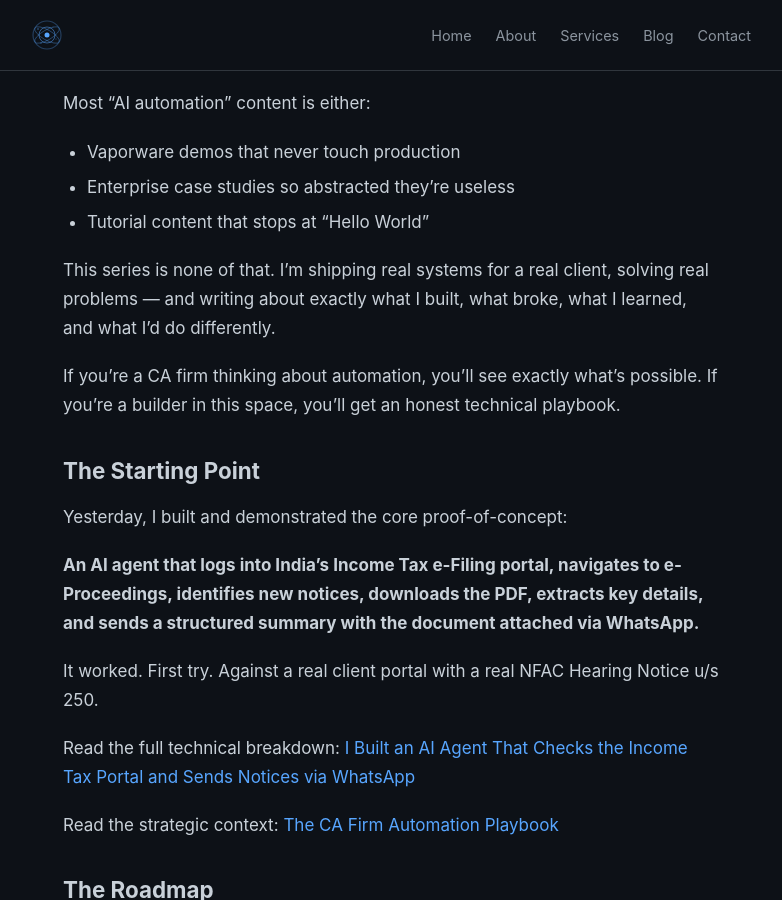
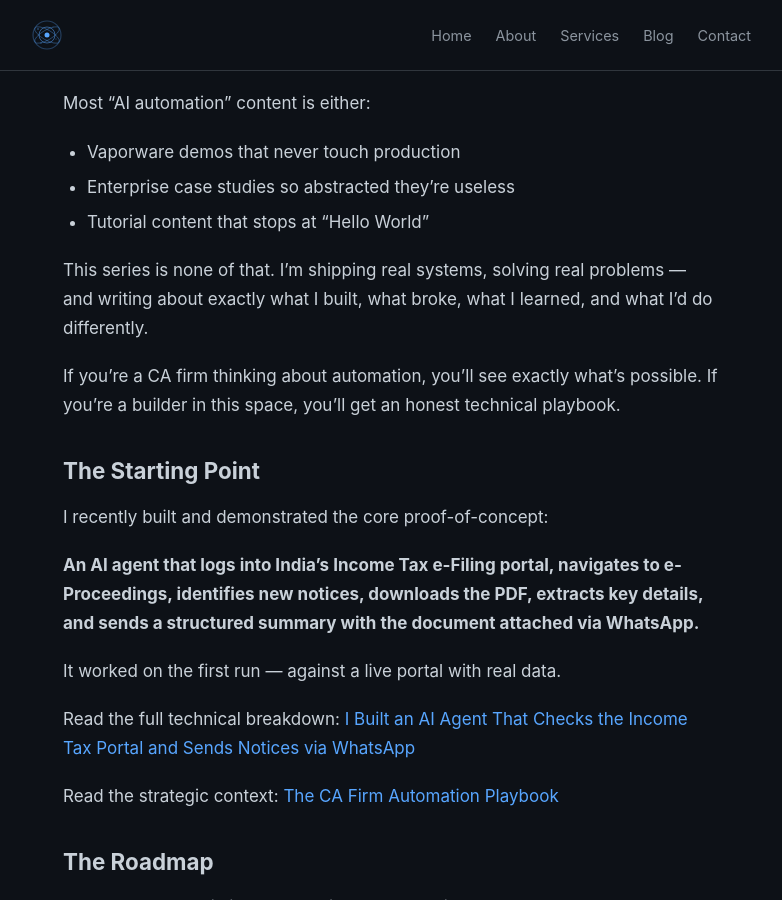
Before and after one commit to prithvi-vk/prithvi-vk.github.io, a Jekyll site: the page built from _posts/2026-03-31-building-in-public-ca-automation-series.md, in a window 1280 px wide and 900 px high, scrolled down 445 px. Shown: the whole window, without its empty margins (249-1031 px from the left). Built offline with Jekyll 4.4.1, drawn with Linux system fonts in a browser that asks for light colours; some of the changed text lies outside the part shown.

Commit message:
Scrub sensitive client info from _posts/2026-03-31-building-in-public-ca-automation-series.md

```diff
--- a/_posts/2026-03-31-building-in-public-ca-automation-series.md
+++ b/_posts/2026-03-31-building-in-public-ca-automation-series.md
@@ -19,17 +19,17 @@ Most "AI automation" content is either:
 - Enterprise case studies so abstracted they're useless
 - Tutorial content that stops at "Hello World"
 
-This series is none of that. I'm shipping real systems for a real client, solving real problems — and writing about exactly what I built, what broke, what I learned, and what I'd do differently.
+This series is none of that. I'm shipping real systems, solving real problems — and writing about exactly what I built, what broke, what I learned, and what I'd do differently.
 
 If you're a CA firm thinking about automation, you'll see exactly what's possible. If you're a builder in this space, you'll get an honest technical playbook.
 
 ## The Starting Point
 
-Yesterday, I built and demonstrated the core proof-of-concept:
+I recently built and demonstrated the core proof-of-concept:
 
 **An AI agent that logs into India's Income Tax e-Filing portal, navigates to e-Proceedings, identifies new notices, downloads the PDF, extracts key details, and sends a structured summary with the document attached via WhatsApp.**
 
-It worked. First try. Against a real client portal with a real NFAC Hearing Notice u/s 250.
+It worked on the first run — against a live portal with real data.
 
 Read the full technical breakdown: [I Built an AI Agent That Checks the Income Tax Portal and Sends Notices via WhatsApp](/blog/automated-income-tax-notice-retrieval-whatsapp/)
 
@@ -91,8 +91,6 @@ If you want to get notified when new posts drop, the simplest way is to check th
 
 I'm taking on a limited number of CA firms as automation clients. The system I'm building is designed to be replicated — each firm gets a customized instance tuned to their client portfolio, team structure, and workflow preferences.
 
-If you've read this far, you're probably the right kind of client: someone who values their team's time, understands that portal checking is not professional work, and wants a concrete solution — not a vague "AI transformation" promise.
-
 <a href="/contact" class="btn">Book a free discovery call</a>
 
 ---
```
Also changed, not shown: other parts of _posts/2026-03-31-building-in-public-ca-automation-series.md (+1 -1 lines).
